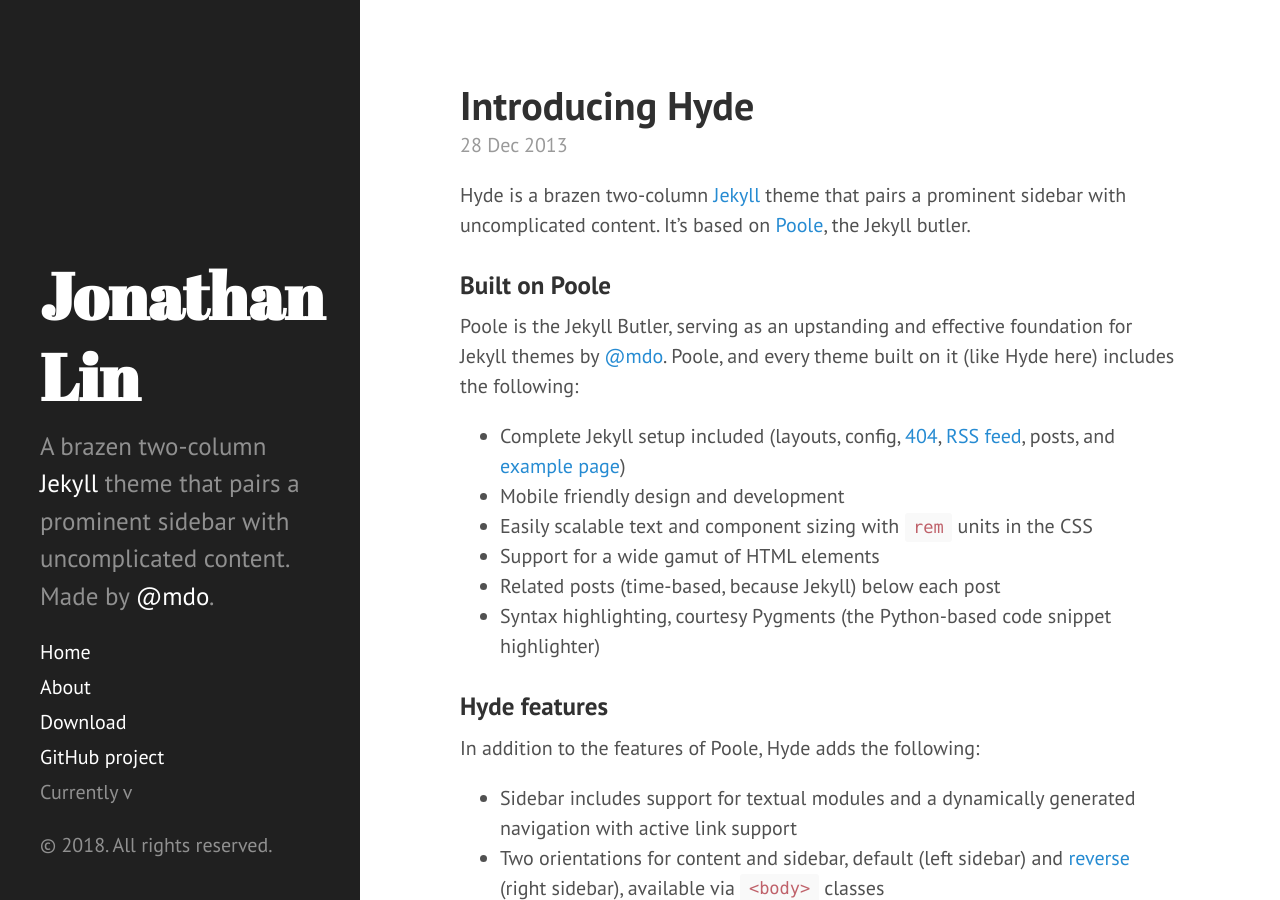
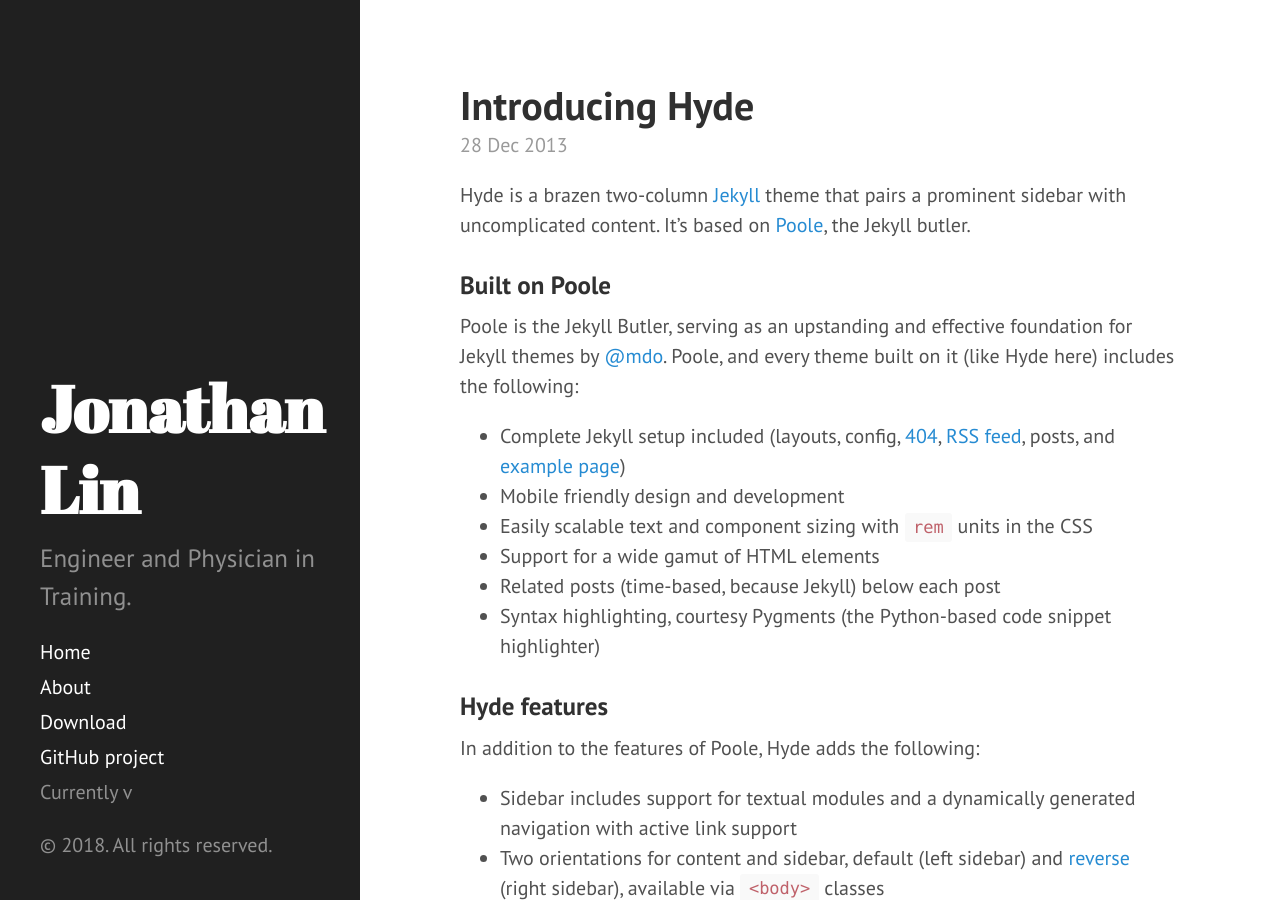
Before and after one commit to jonathan-lin/jonathan-lin.github.io, a Jekyll site: the page built from index.html, in a window 1280 px wide and 900 px high. Built offline with Jekyll 4.4.1, drawn with Linux system fonts in a browser that asks for light colours; Markdown is read by kramdown in place of the engine named in the settings; the list of posts is cut into pages by our own code.

Commit message:
testing _config modifications

```diff
--- a/_config.yml
+++ b/_config.yml
@@ -9,8 +9,8 @@ permalink:        pretty
 # Setup
 title:            Jonathan Lin
 tagline:          'Physician Engineer'
-description:      'A brazen two-column <a href="http://jekyllrb.com" target="_blank">Jekyll</a> theme that pairs a prominent sidebar with uncomplicated content. Made by <a href="https://twitter.com/mdo" target="_blank">@mdo</a>.'
-url:              http://hyde.getpoole.com
+description:      'Engineer and Physician in Training.'
+url:              http://jonlin.zone
 baseurl:          /
 
 author:
```
